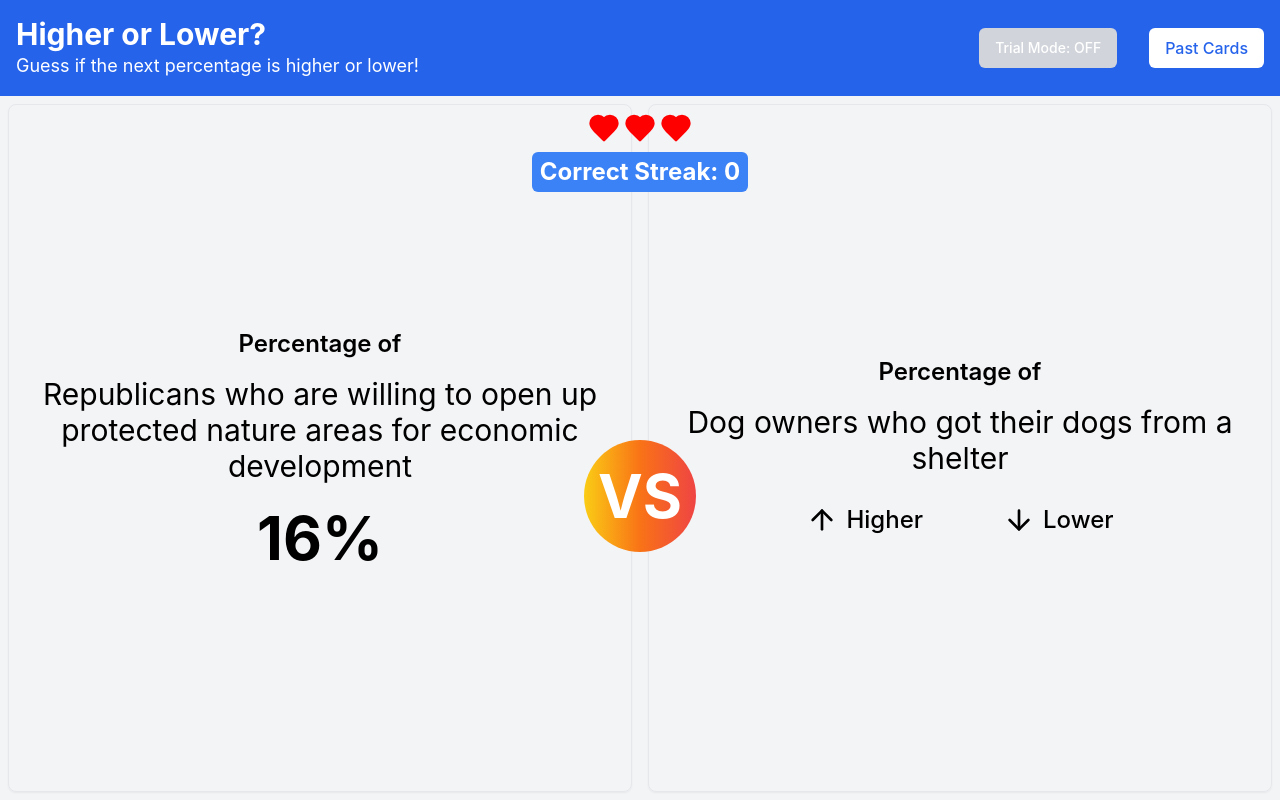
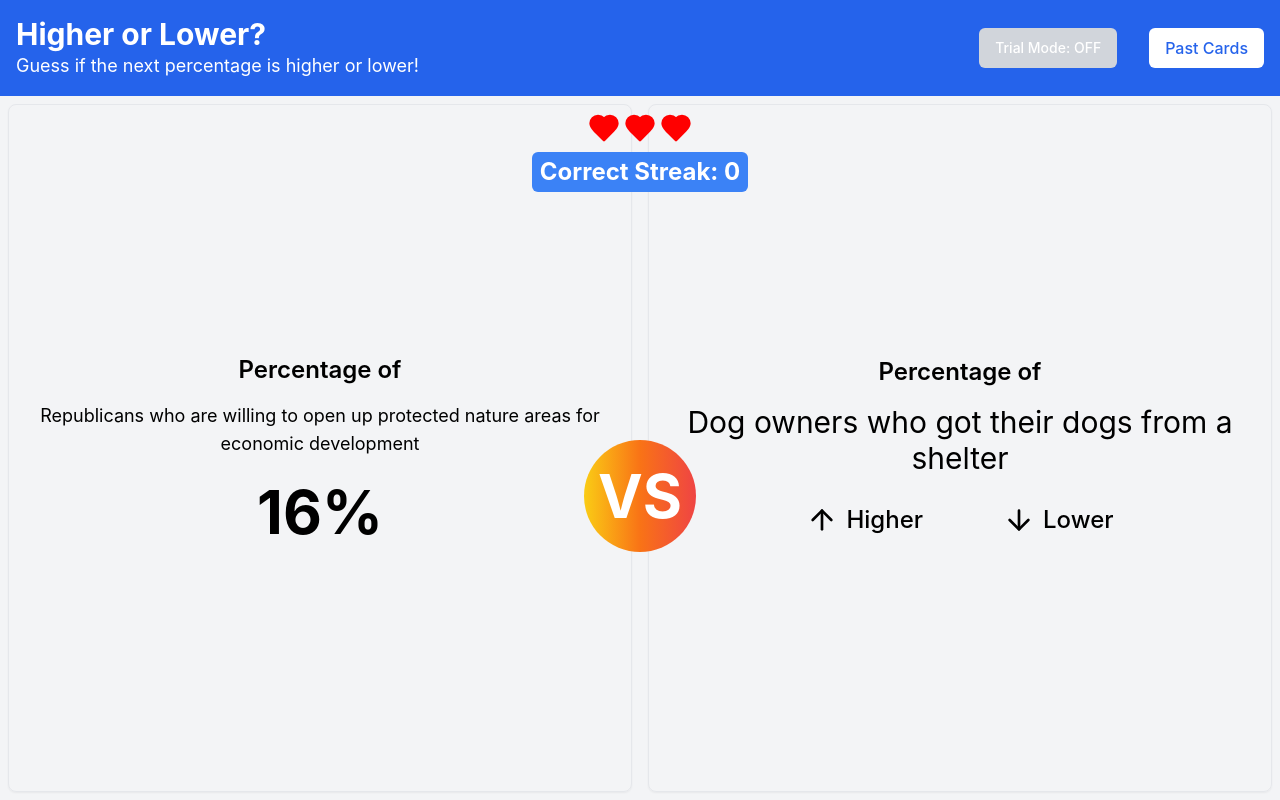
Before and after one commit to AymanMahfuz27/higher-or-lower-cms, a React (Create React App) app in the folder higher-lower-cms/: page / in a window 1280 px wide. Built offline with nearby package versions, Linux system fonts and the light colour scheme.

Commit message:
Refactor HigherLowerGame component and update question data

```diff
--- a/higher-lower-cms/src/App.js
+++ b/higher-lower-cms/src/App.js
@@ -1,4 +1,3 @@
-
 import React, { useState, useEffect, useRef } from 'react';
 import { Card, CardContent } from './components/ui/card';
 import { Button } from './components/ui/button';
@@ -281,7 +280,11 @@ const HigherLowerGame = () => {
             <h3 className="text-xl sm:text-2xl font-semibold mb-2 sm:mb-4">
               Percentage of
             </h3>
-            <p className="text-lg sm:text-3xl mb-4 sm:mb-6">
+            <p
+              className={`${
+                currentQuestion[0].length > 50 ? 'text-sm sm:text-lg' : 'text-lg sm:text-3xl'
+              } mb-4 sm:mb-6`}
+            >
               {currentQuestion[0]}
             </p>
             <p className="text-4xl sm:text-6xl font-bold">
@@ -303,7 +306,11 @@ const HigherLowerGame = () => {
             <h3 className="text-xl sm:text-2xl font-semibold mb-2 sm:mb-4">
               Percentage of
             </h3>
-            <p className="text-lg sm:text-3xl mb-4 sm:mb-6">
+            <p
+              className={`${
+                nextQuestion[0].length > 50 ? 'text-sm sm:text-lg' : 'text-lg sm:text-3xl'
+              } mb-4 sm:mb-6`}
+            >
               {nextQuestion[0]}
             </p>
             {showAnswer ? (
@@ -334,7 +341,7 @@ const HigherLowerGame = () => {
         </Card>
 
         {/* Overlayed content */}
-        <div className="absolute inset-0 flex flex-col items-center pointer-events-none">
+        <div className="absolute inset-0 flex flex-col items-center justify-between pointer-events-none">
   <div className="mt-4 flex flex-col items-center space-y-2">
     {/* Lives with hearts */}
     {renderLives()}
@@ -343,13 +350,14 @@ const HigherLowerGame = () => {
       Correct Streak: {score}
     </div>
   </div>
-          <div className="flex-1 flex items-center justify-center">
+  <div className="flex-1 flex items-center justify-center mt-4 mb-4">
     {/* VS icon with background */}
     <div className="flex items-center justify-center rounded-full bg-gradient-to-r from-yellow-400 via-orange-500 to-red-500 text-white h-20 w-20 sm:h-28 sm:w-28">
       <span className="text-4xl sm:text-6xl font-bold">VS</span>
     </div>
   </div>
 </div>
+
       </div>
     </div>
   );
```
Lines whose indentation alone changed are shown as unchanged.
